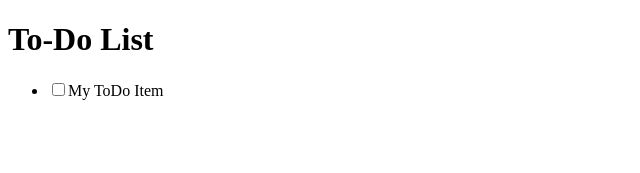
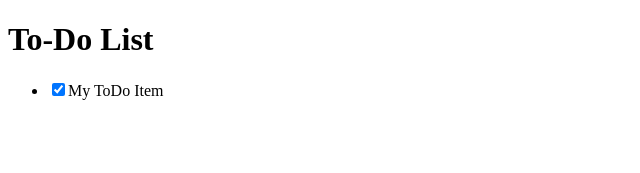
Before and after one commit to mingshrp/todo-vue, a Vue app: page / in a window 1280 px wide. Shown: the top 173 px of the page, without its empty margins (0-640 px from the left). Built offline with nearby package versions, Linux system fonts and the light colour scheme.

Commit message:
Add unique  IDs using crypto.randomUUID() in ToDoItem

```diff
--- a/src/App.vue
+++ b/src/App.vue
@@ -14,7 +14,7 @@ export default {
   <h1>To-Do List</h1>
   <ul>
     <li>
-      <to-do-item label="My ToDo Item"></to-do-item>
+      <to-do-item label="My ToDo Item" :done="true"></to-do-item>
     </li>
   </ul>
 </div>
--- a/src/components/ToDoItem.vue
+++ b/src/components/ToDoItem.vue
@@ -1,7 +1,7 @@
 <template>
   <div>
-    <input type="checkbox" id="todo-item" />
-    <label for="todo-item">{{ label }}</label>
+    <input type="checkbox" id="id" :checked="isDone" />
+    <label for="id">{{ label }}</label>
   </div>
 </template>
 
@@ -9,9 +9,16 @@
 export default {
     name: "ToDoItem",
     props: {
-    label: { required: true, type: String },
-    done: { default: false, type: Boolean },
-  },
+        label: { required: true, type: String },
+        done: { default: false, type: Boolean },
+
+    },
+    data() {
+        return {
+            isDone: this.done,
+            id: `todo-${crypto.randomUUID()}`,
+         };
+    },
 };
 
 </script>
```
Also changed, not shown: 2 other files (tests, documents, lock files or other folders).
